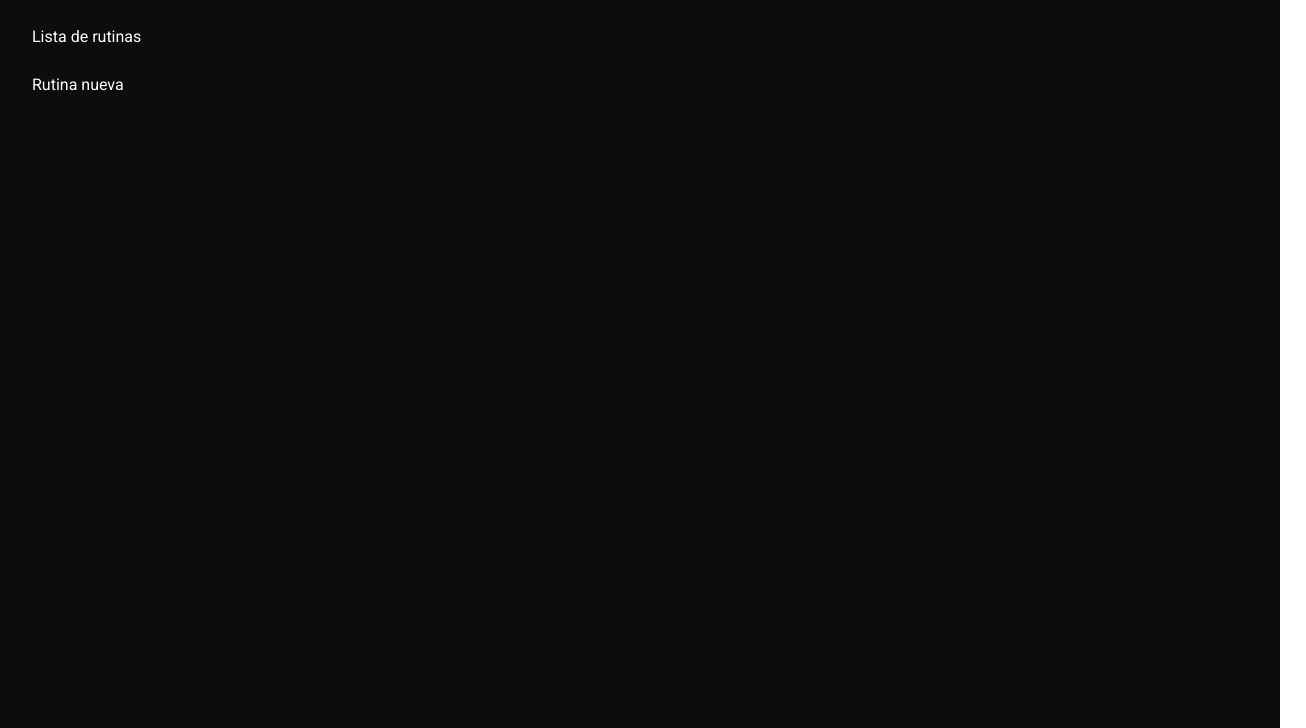
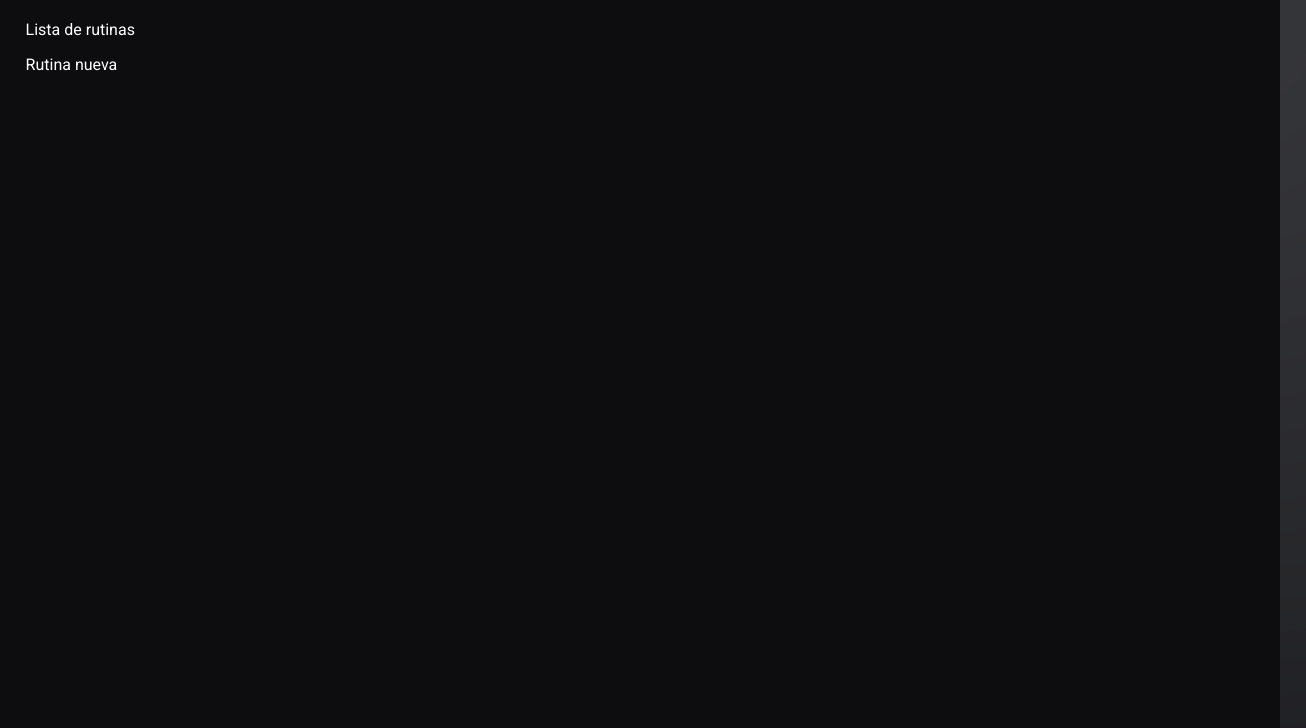
Before and after one commit to Naku2004/Naku2004.github.io, a plain HTML site: page rutins.html in a window 1280 px wide. Shown: the part 72-800 px from the top of the page, 1306 px wide, since content can reach past the window. Drawn offline with Linux system fonts and the light colour scheme.

Commit message:
Updated buttons

```diff
--- a/main.js
+++ b/main.js
@@ -2,30 +2,3 @@ function cambia_de_pagina(){
     setTimeout(() => {
         location.href="rutins.html" }, 900);
 }
-
-var button = 0
-var butonlist = document.getElementById('list');
-var butonrutinas = document.getElementById('rutinas');
-
-function buttonLista(){
-    if (button != 1){
-        button = 1
-        var butonlist = document.getElementById('list');
-        butonlist.classList.add('cambiado')
-        var butonrutinas = document.getElementById('rutinas');
-        butonrutinas.classList.remove('cambiado')
-    }
-}
-
-function buttonRutinas(){
-    if (button != 2){
-        button = 2
-        var butonrutinas = document.getElementById('rutinas');
-        butonrutinas.classList.add('cambiado')
-        var butonlist = document.getElementById('list');
-        butonlist.classList.remove('cambiado')
-    }
-}
-
-butonlist.addEventListener('click', lista)
-butonrutinas.addEventListener('click', buttonRutinas)
--- a/rutins.html
+++ b/rutins.html
@@ -11,7 +11,6 @@
     <script src="https://kit.fontawesome.com/41bcea2ae3.js" crossorigin="anonymous"></script>
     <link href="https://fonts.googleapis.com/css2?family=Roboto&display=swap" rel="stylesheet">
     <link rel="stylesheet" href="style.css">
-    <script src="main.js"></script>
 </head>
 <body id="bodyrutins">
     <input type="checkbox" id="menu">
@@ -23,9 +22,9 @@
         <a class="links" href="index.html">Inicio</a>
     </header>
     <section>
-        <ul class="lista" >
-            <button id="list" class="buttonlista" onclick="buttonLista()">Lista de rutinas</button>
-            <button id="rutinas" class="buttonlista" onclick="buttonRutinas()">Rutina nueva</button>
+        <ul class="lista">
+            <li class="listitle"><label for="menu" id="list">Lista de rutinas</label></li>
+            <li class="rutinas">Rutina nueva</li>
         </ul>
     </section>
 </body>
--- a/style.css
+++ b/style.css
@@ -161,13 +161,15 @@ section {
 
 /*-----Section-----*/
 
+#list:hover {
+    background-color: #222325;
+}
+
 .lista {
     padding: 0;
-    margin-top: 1.5rem;
-    left:0.4rem;
+    margin: 0;
+    left: 1.6rem;
     position: relative;
-    width: 12rem;
-
 }
 
 .listitle {
@@ -175,33 +177,6 @@ section {
     display: block;
 }
 
-.buttonlista {
-    font-family: 'Roboto', sans-serif;
-    color: white;
-    font-size: 16px;
-    font-weight: 400;
-    text-align: left;
-
-    height: 48px;
-    width: 184px;
-
-    display: block;
-    border-style:hidden;
-    background-color: transparent;
-    transition: background-color 0.3s ease;
-
-    border-radius:0.6rem;
-    padding: 0 1.6rem;
-}
-
-button:hover {
-    background-color: #222325;
-}
-
-button.cambiado {
-    background-color: #222325;
-}
-
 .rutinas {
     margin-top: 1rem;
     display: block;
```
Also changed, not shown: index.html (line endings or trailing spaces).
